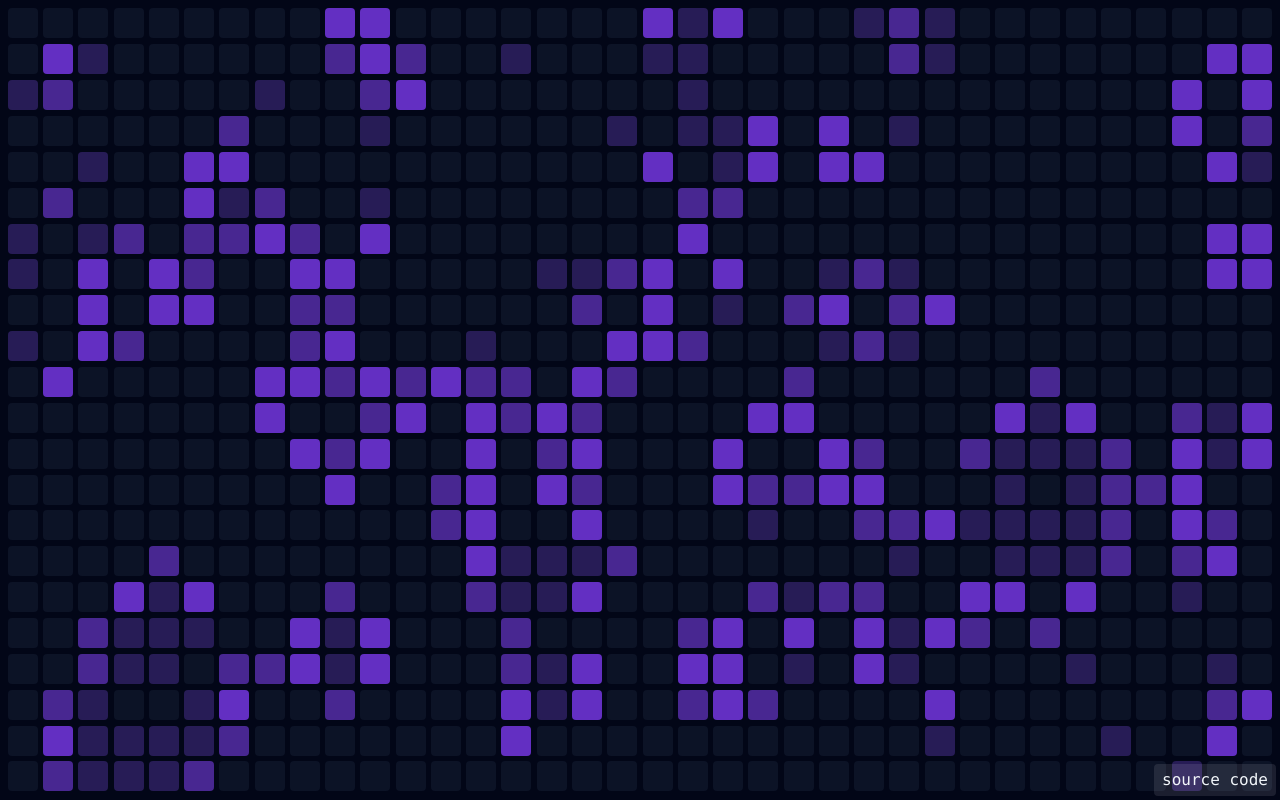
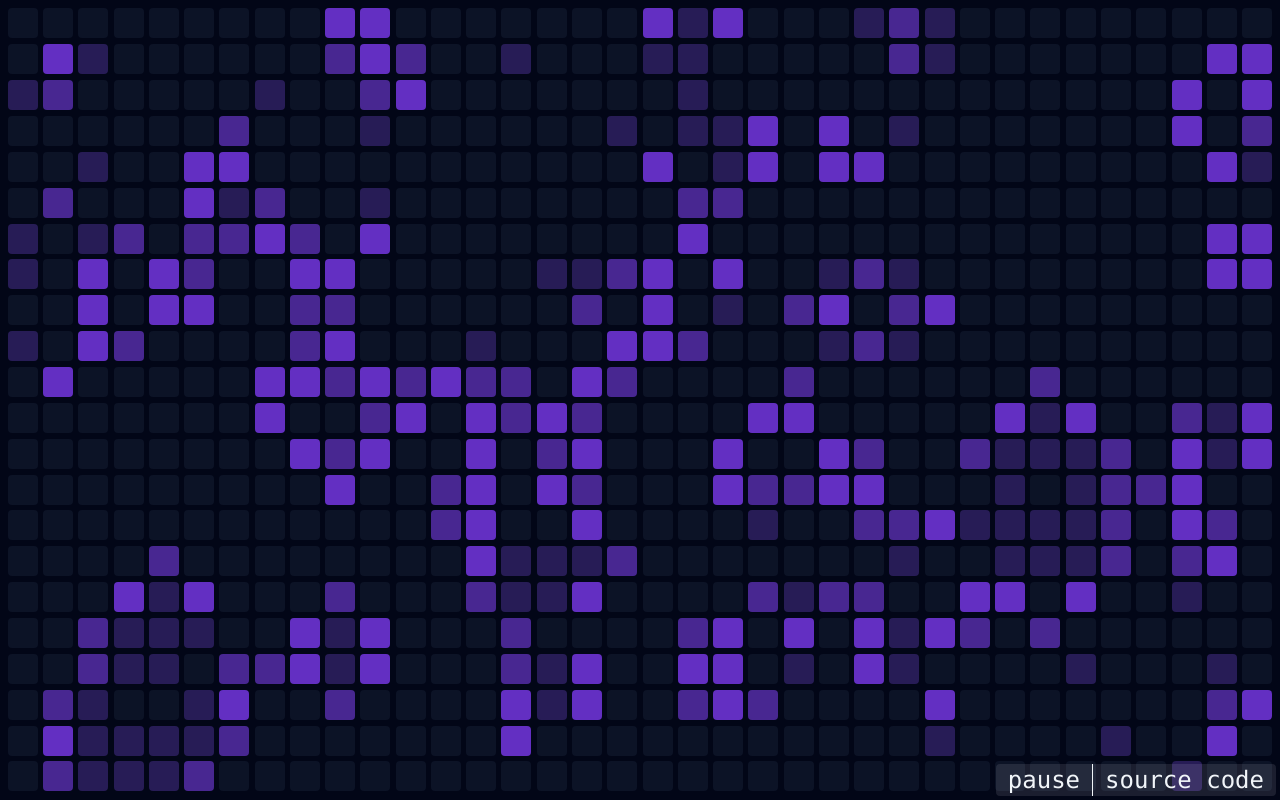
Before and after one commit to dimeskigj/GameOfLifeVanillaJS, a plain HTML site: page index.html in a window 1280 px wide. Drawn offline with nearby package versions, Linux system fonts and the light colour scheme.

Commit message:
Add pause button to UI

```diff
--- a/index.html
+++ b/index.html
@@ -10,13 +10,15 @@
     <title>Game of Life</title>
     <meta property="og:title" content="Game of Life">
     <meta property="og:description" content="Another Conway's Game of Life implementation.">
-    <meta property="og:image" content="https://raw.githubusercontent.com/dimeskigj/GameOfLifeVanillaJS/e9e10677ef6c2c3d915893f5c53d5706740e26ac/favicon.png">
+    <meta property="og:image"
+        content="https://raw.githubusercontent.com/dimeskigj/GameOfLifeVanillaJS/e9e10677ef6c2c3d915893f5c53d5706740e26ac/favicon.png">
     <meta property="og:url" content="https://gameoflife.dimeski.net">
     <meta property="og:type" content="website">
     <meta name="twitter:card" content="summary_large_image">
     <meta name="twitter:title" content="Game of Life">
     <meta name="twitter:description" content="Another Conway's Game of Life implementation.">
-    <meta name="twitter:image" content="https://raw.githubusercontent.com/dimeskigj/GameOfLifeVanillaJS/e9e10677ef6c2c3d915893f5c53d5706740e26ac/favicon.png">
+    <meta name="twitter:image"
+        content="https://raw.githubusercontent.com/dimeskigj/GameOfLifeVanillaJS/e9e10677ef6c2c3d915893f5c53d5706740e26ac/favicon.png">
     <link rel="icon" href="./favicon.png">
     <script src="https://cdn.tailwindcss.com"></script>
     <script src="./index.js"></script>
@@ -24,8 +26,13 @@
 
 <body>
     <div id="instructions"
-        class="absolute bottom-0 right-0 z-10 px-2 py-1 text-slate-100 bg-slate-100 bg-opacity-10 border-white rounded m-1 font-mono">
-        <a class="hover:underline cursor-pointer" href="https://github.com/dimeskigj/GameOfLifeVanillaJS" target="_blank">source code</a>
+        class="absolute bottom-0 lg:text-2xl right-0 z-10 px-3 text-slate-100 bg-slate-100 bg-opacity-10 border-white rounded m-1 font-mono">
+        <div class="flex">
+            <button onclick="togglePause()" class="active:scale-105">pause</button>
+            <div class="w-[1px] mx-3 bg-slate-100"></div>
+            <a class="hover:underline cursor-pointer" href="https://github.com/dimeskigj/GameOfLifeVanillaJS"
+                target="_blank">source code</a>
+        </div>
     </div>
 </body>
 
--- a/index.js
+++ b/index.js
@@ -38,9 +38,13 @@ const runGameLoop = () => {
 
 addEventListener("keyup", (event) => {
   if (event.code === "Space") {
-    isPaused = !isPaused;
+    togglePause();
   }
 });
+
+const togglePause = () => {
+  isPaused = !isPaused;
+}
 
 const initialize = () => {
   const height = window.innerHeight;
```
